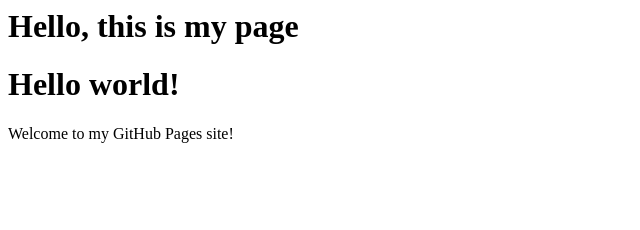
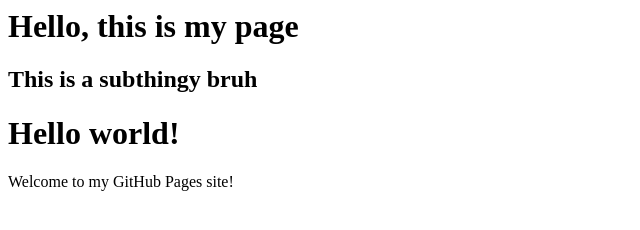
Before and after one commit to AndresPeMa/AndresPeMa.github.io, a plain HTML site: page index.html in a window 1280 px wide. Shown: the whole page, without its empty margins (0-640 px from the left). Drawn offline with Linux system fonts and the light colour scheme.

Commit message:
Update index.html

```diff
--- a/index.html
+++ b/index.html
@@ -1,4 +1,6 @@
 <h1> Hello, this is my page </h1>
+
+<h2> This is a subthingy bruh </h2>
 
 <!DOCTYPE html>
 <html>
```
